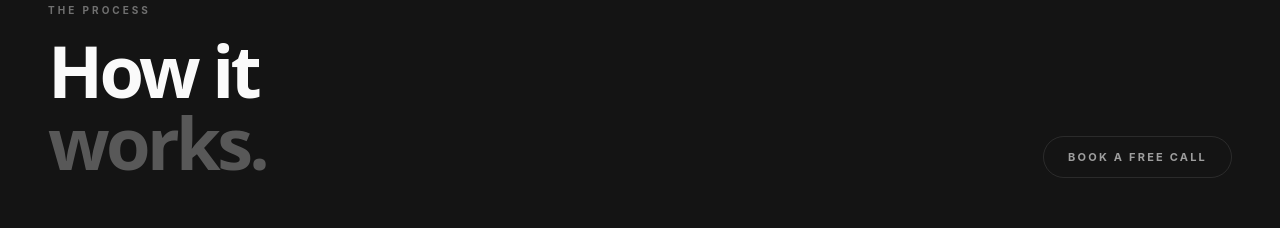
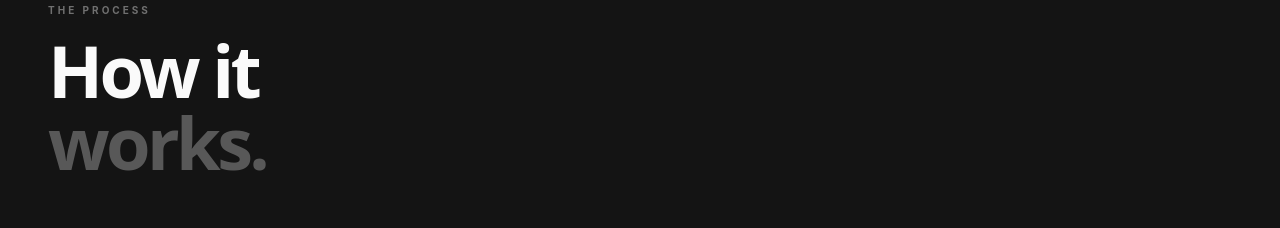
Before and after one commit to AljosaMencin/elion-studio, a React (Vite) app: page / in a window 1280 px wide. Shown: the part 2000-2228 px from the top of the page. Built offline with nearby package versions, Linux system fonts and the light colour scheme; the HTML template or start-up script is replaced by a standard one.

Commit message:
Remove "Book a free call" button from How it works section
Co-Authored-By: Claude Sonnet 4.6 <noreply@anthropic.com>

```diff
--- a/src/components/elion/HowItWorks.tsx
+++ b/src/components/elion/HowItWorks.tsx
@@ -161,12 +161,6 @@ const HowItWorks = () => {
               <span className="text-bone/30">works.</span>
             </h2>
           </div>
-          <a
-            href="#contact"
-            className="self-start rounded-full border border-white/10 px-6 py-3 text-[11px] font-bold uppercase tracking-[0.2em] text-bone/60 transition-all duration-300 hover:border-white/20 hover:text-bone md:self-auto"
-          >
-            Book a free call
-          </a>
         </ScrollFadeBlur>
 
         <div ref={sectionRef} className="relative">
```
